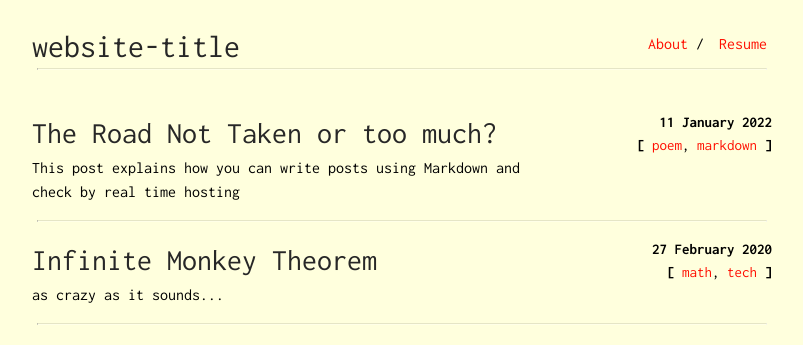
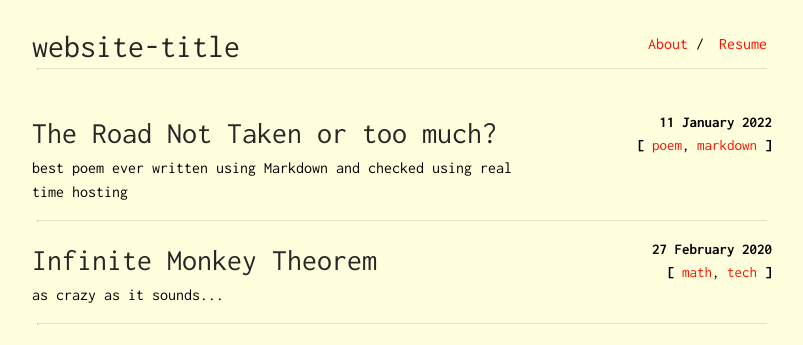
Before and after one commit to pruthvirajbhat/website-portfolio-old-uno, a Jekyll site: the page built from index.html, in a window 1280 px wide. Shown: the top 345 px of the page, without its empty margins (238-1041 px from the left). Built offline with Jekyll 4.4.1, drawn with Linux system fonts in a browser that asks for light colours.

Commit message:
update subtitle

```diff
--- a/_posts/2022-01-11-Check-this-nowwww.md
+++ b/_posts/2022-01-11-Check-this-nowwww.md
@@ -1,7 +1,7 @@
 ---
 layout: post
 title: The Road Not Taken or too much?
-subtitle: This post explains how you can write posts using Markdown and check by real time hosting
+subtitle: best poem ever written using Markdown and checked using real time hosting
 tags: [poem, markdown]
 ---
 
```
